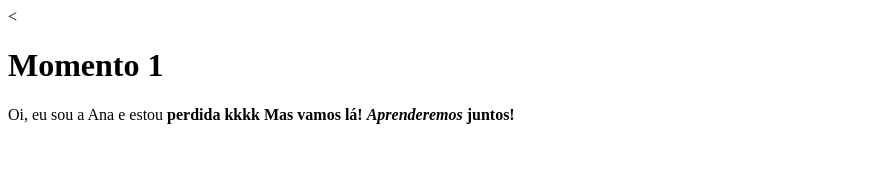
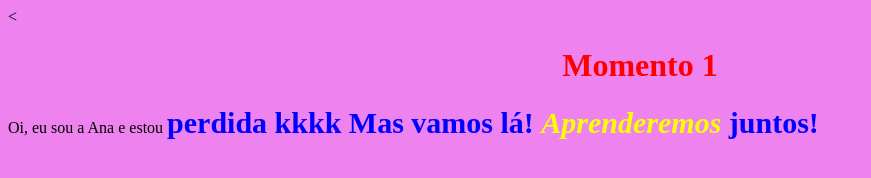
Before and after one commit to AnaLocateli/GEprogramacao-turmaN, a plain HTML site: page index.html in a window 1280 px wide. Shown: the whole page, without its empty margins (0-871 px from the left). Drawn offline with Linux system fonts and the light colour scheme.

Commit message:
Add files via upload

```diff
--- a/index.html
+++ b/index.html
@@ -3,7 +3,8 @@
 <head>
 	<meta charset="utf-8">
 	<meta name="viewport" content="width=device-width, initial-scale=1">
-	<title></title>
+	<title>Curso Formadores</title>
+	<link rel="stylesheet" type="text/css" href="style.css">
 </head>
 <body>
 <h1>Momento 1</h1>
--- /dev/null
+++ b/style.css
@@ -0,0 +1,15 @@
+body {
+	background-color: violet;
+}
+
+h1 {
+	color: red;
+	text-align: center;
+}
+
+b {
+	color:  blue;
+	font-size: 30;
+}
+
+i { color: yellow; }
```
